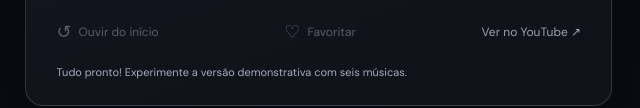
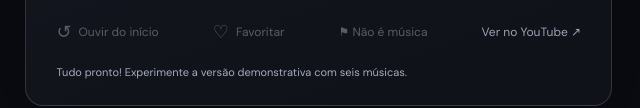
Before and after one commit to jquinteiroo/EveryNoiseRoulette, a plain HTML site: page index.html in a window 1280 px wide. Shown: the part 876-984 px from the top of the page, 624-1264 px from the left. Drawn offline with Linux system fonts and the light colour scheme; no server answers.

Commit message:
feat: permitir sinalizar vídeos que não sejam música

```diff
--- a/index.html
+++ b/index.html
@@ -78,6 +78,7 @@
         <div class="secondary-actions">
           <button id="restart-button" class="text-button" type="button" disabled><span aria-hidden="true">↺</span> Ouvir do início</button>
           <button id="favorite-button" class="text-button" type="button" aria-pressed="false" disabled><span id="favorite-icon" aria-hidden="true">♡</span> Favoritar</button>
+          <button id="report-button" class="text-button" type="button" disabled title="Marcar vídeo como inadequado e encontrar outro">⚑ Não é música</button>
           <a id="youtube-link" class="text-button external" href="https://www.youtube.com/" target="_blank" rel="noopener noreferrer" aria-disabled="true">Ver no YouTube ↗</a>
         </div>
         <p class="feedback" id="feedback" role="status" aria-live="polite">Preparando a sua roleta...</p>
```
